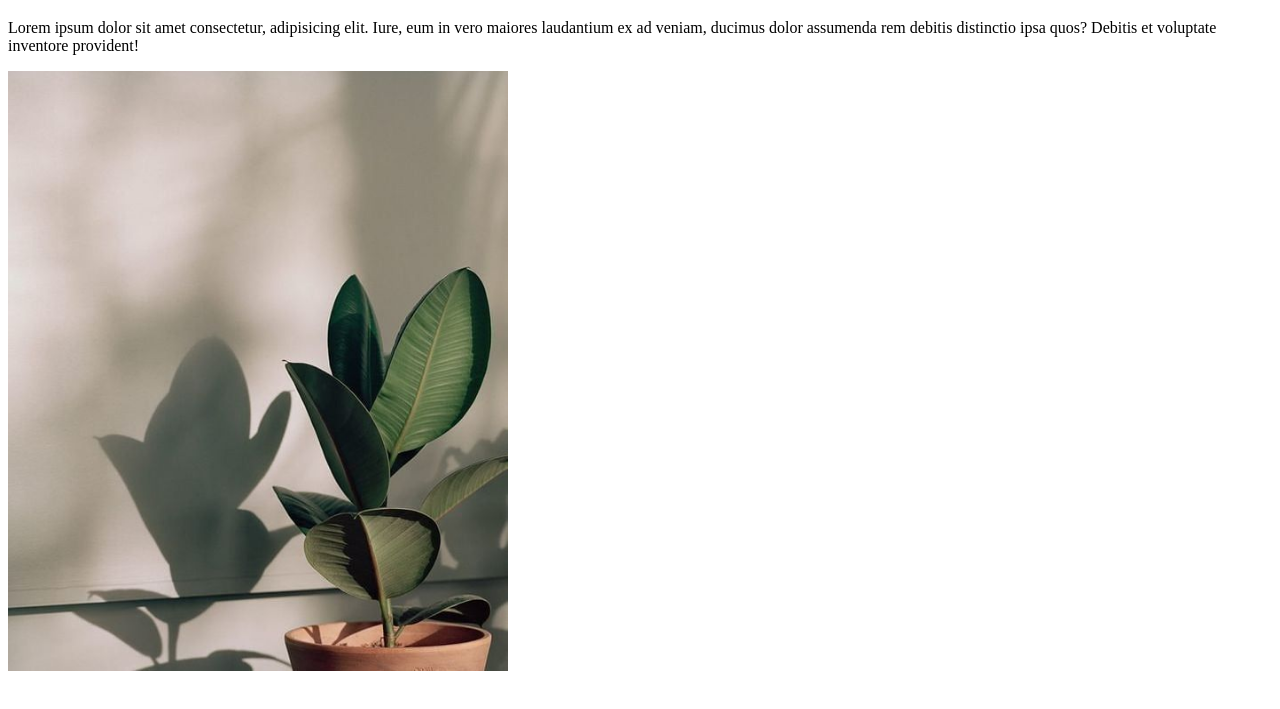
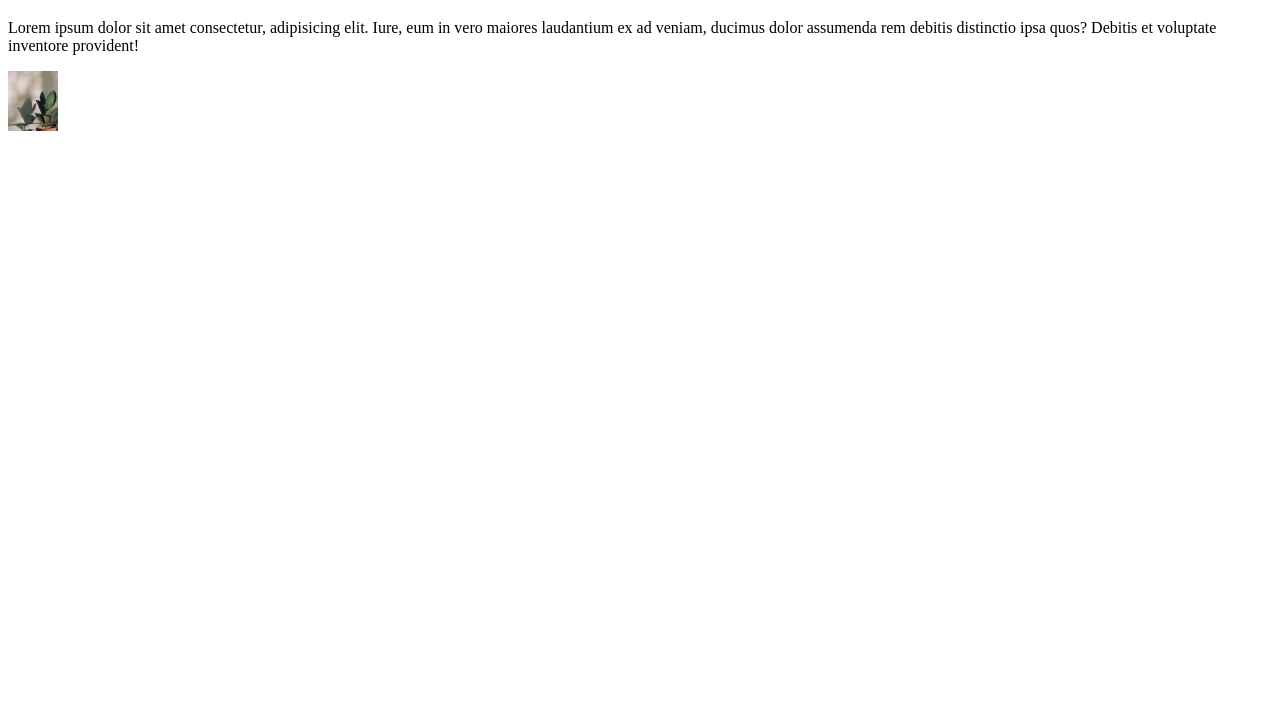
Before and after one commit to abdulrahimham/portfolio, a plain HTML site: page index.html in a window 1280 px wide. Shown: the part 61-770 px from the top of the page. Drawn offline with Linux system fonts and the light colour scheme.

Commit message:
Update index.html
Changed size of pfp

```diff
--- a/index.html
+++ b/index.html
@@ -6,7 +6,7 @@
     <title>Abdulrahim_Ham: Personal Site and Portfolio</title>
     <h1> Abdulrahim Ham</h1>
     <p> Lorem ipsum dolor sit amet consectetur, adipisicing elit. Iure, eum in vero maiores laudantium ex ad veniam, ducimus dolor assumenda rem debitis distinctio ipsa quos? Debitis et voluptate inventore provident!</p>
-    <img src="images/plant picture.jpg" alt="Plant profile picture" width="500" height="600">
+    <img src="images/plant picture.jpg" alt="Plant profile picture" width="50" height="60">
 </head>
 <body>
 
```
